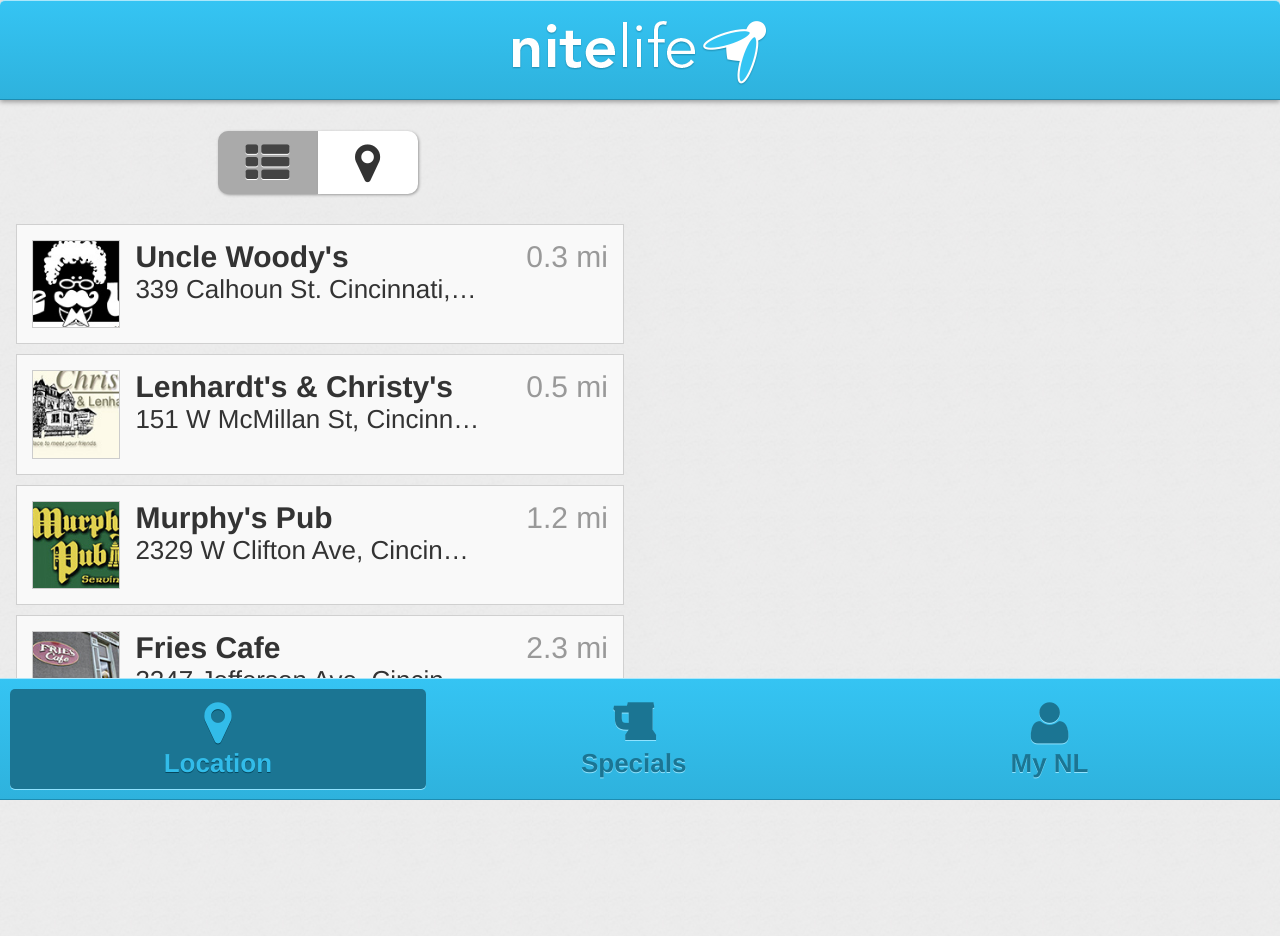
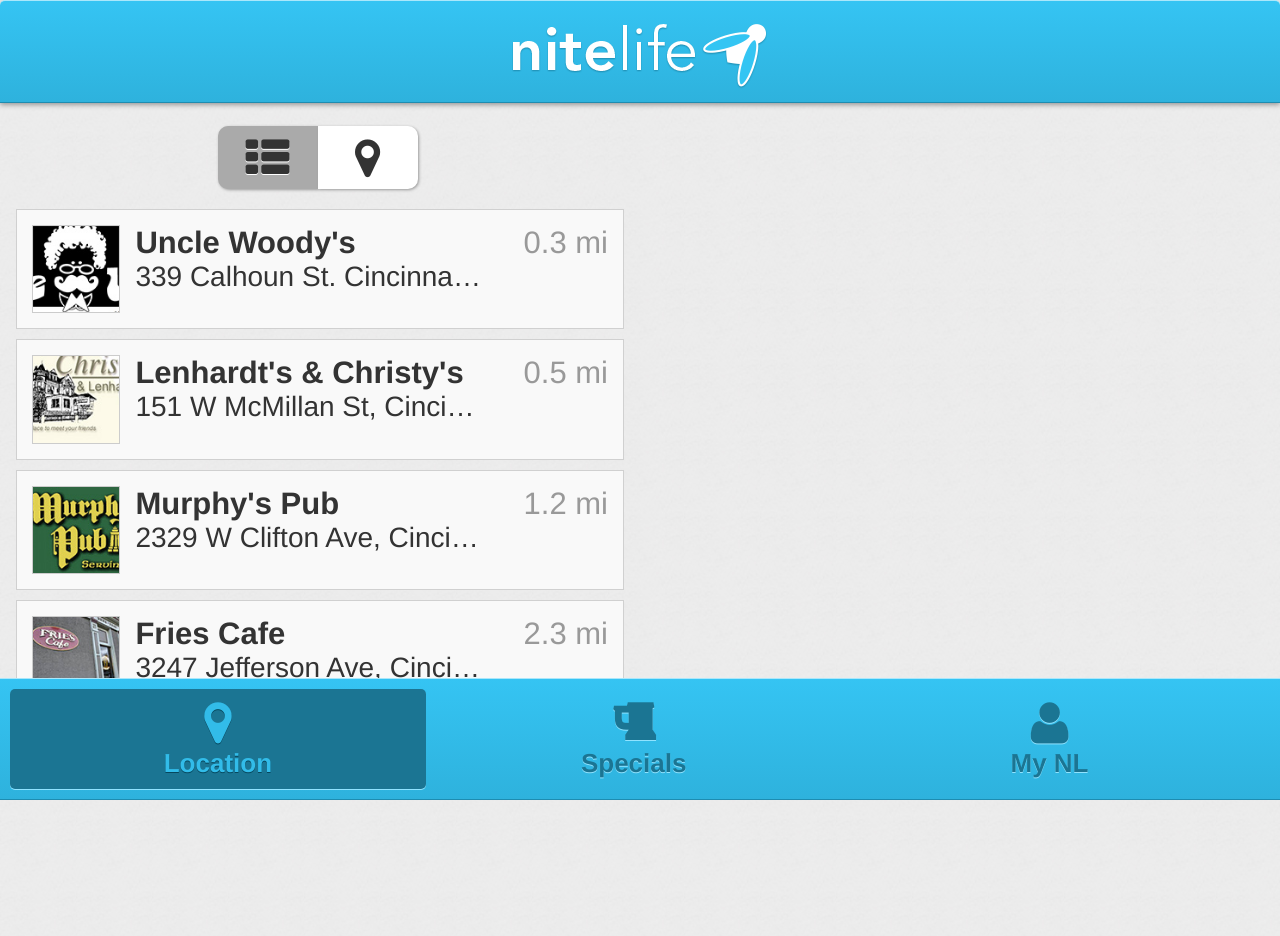
Before and after one commit to ackermcc/nitelife-mobile-site, a PHP site: page / in a window 1280 px wide. Shown: the top 936 px of the page. Run offline with PHP 8.4, Linux system fonts and the light colour scheme.

Commit message:
location nav styling

```diff
--- a/stylesheets/location-style.css
+++ b/stylesheets/location-style.css
@@ -1,6 +1,6 @@
 #location-nav {
 	width: 205px;
-	margin: 30px auto;
+	margin: 25px auto 20px auto;
 	font-size: 0px;
   	letter-spacing: 0px;
   	word-spacing: 0px;
@@ -28,7 +28,7 @@
 
 		#location-nav div.active-location-nav {
 			background: #aaa;
-			color: #444;
+			color: #333;
 			text-shadow: 0px 1px 0px #fff;
 		}
 
@@ -62,19 +62,19 @@
 
 	.bar-name {
 		font-weight: bold;
-		font-size: 30px;
+		font-size: 31px;
 		color: #333;
 	}
 
 	.bar-address {
-		font-size: 26px;
+		font-size: 28px;
 	}
 
 .bar-miles {
 	float: right;
 	width: 15%;
 	text-align: right;
-	font-size: 30px;
+	font-size: 31px;
 	color: #999;
 }
 
--- a/stylesheets/style.css
+++ b/stylesheets/style.css
@@ -31,7 +31,7 @@ header {
 	width: 100%;
 	border-radius: 5px 5px 0px 0px;
 	text-align: center;
-	padding: 20px 0px 8px 0px;
+	padding: 23px 0px 8px 0px;
 	box-shadow: 0px 2px 5px #999;
 	z-index: 100;
 	border-top: 1px solid #aae7fb;
```
